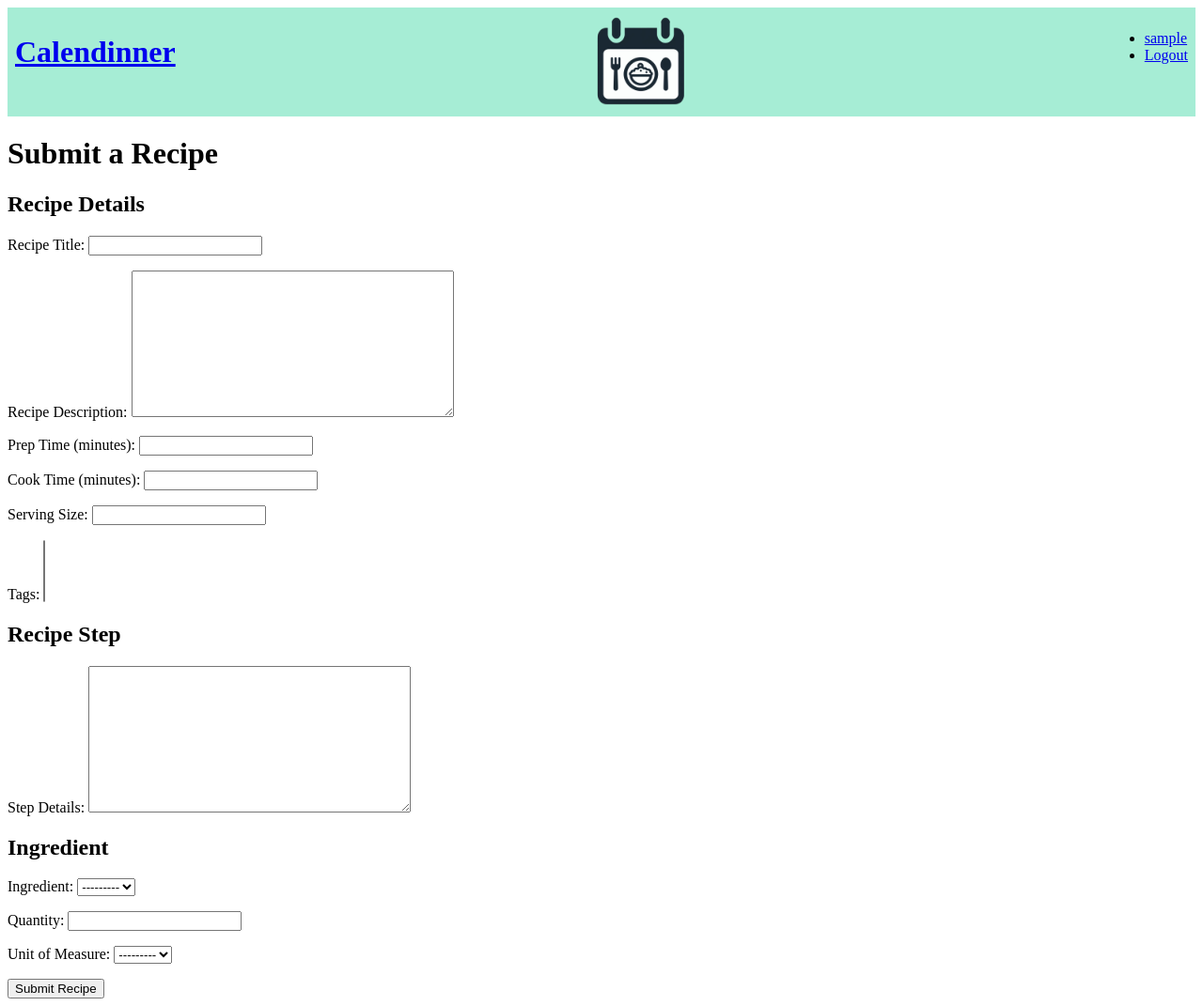
After one commit to tillerderek/final, a Django app: page /recipes/submit-recipe/ in a window 1280 px wide. The commit adds this page. Shown: the whole page at 94% size. Run offline with Django 5.2, Linux system fonts and the light colour scheme; the visitor is signed in with stand-in values (Sample User, id 1); data that the repository does not hold is empty.

Commit message:
form working in basic state for rec upload

```diff
--- a/calendinner/recipes/admin.py
+++ b/calendinner/recipes/admin.py
@@ -2,3 +2,9 @@ from django.contrib import admin
 from . import models
 # Register your models here.
 admin.site.register(models.Recipe)
+admin.site.register(models.Ingredient)
+admin.site.register(models.IngredientQuantity)
+admin.site.register(models.Tag)
+admin.site.register(models.RecipeTag)
+admin.site.register(models.UnitMeasure)
+admin.site.register(models.RecipeStep)
--- /dev/null
+++ b/calendinner/recipes/forms.py
@@ -0,0 +1,49 @@
+from django import forms
+from .models import Recipe, RecipeStep, Ingredient, UnitMeasure, IngredientQuantity
+
+class RecipeForm(forms.ModelForm):
+    title = forms.CharField(max_length=255, label="Recipe Title")
+    description = forms.CharField(widget=forms.Textarea, label="Recipe Description")
+    prep_time = forms.IntegerField(label="Prep Time (minutes)")
+    cook_time = forms.IntegerField(label="Cook Time (minutes)")
+    serving_size = forms.IntegerField(label="Serving Size")
+    # Assuming image upload functionality is implemented elsewhere
+    # image_filename = forms.ImageField(label="Recipe Image")
+
+    def clean_prep_time(self):
+        data = self.cleaned_data['prep_time']
+        if data < 0:
+            raise forms.ValidationError("Prep time cannot be negative.")
+        return data
+
+    def clean_cook_time(self):
+        data = self.cleaned_data['cook_time']
+        if data < 0:
+            raise forms.ValidationError("Cook time cannot be negative.")
+        return data
+
+    def clean_serving_size(self):
+        data = self.cleaned_data['serving_size']
+        if data <= 0:
+            raise forms.ValidationError("Serving size must be greater than 0.")
+        return data
+
+    class Meta:
+      model = Recipe
+      fields = ['title', 'description', 'prep_time', 'cook_time', 'serving_size', 'tags']
+
+class RecipeStepForm(forms.ModelForm):
+    step = forms.CharField(widget=forms.Textarea, label="Step Details")
+
+    class Meta:
+      model = RecipeStep
+      fields = ['step']
+
+class IngredientQuantityForm(forms.ModelForm):
+    ingredient = forms.ModelChoiceField(queryset=Ingredient.objects.all(), to_field_name='ingredient_name', label="Ingredient")
+    quantity = forms.IntegerField(label="Quantity")
+    unit_measure = forms.ModelChoiceField(queryset=UnitMeasure.objects.all(), label="Unit of Measure")
+
+    class Meta:
+      model = IngredientQuantity
+      fields = ['ingredient', 'quantity', 'unit_measure']
--- a/calendinner/recipes/models.py
+++ b/calendinner/recipes/models.py
@@ -9,16 +9,23 @@ class Recipe(models.Model):
     prep_time = models.IntegerField()
     cook_time = models.IntegerField()
     serving_size = models.IntegerField()
-    user_id_rec = models.ForeignKey(User, on_delete=models.CASCADE)
+    user = models.ForeignKey(User, on_delete=models.CASCADE)
     image_filename = models.CharField(max_length=255)
     tags = models.ManyToManyField("Tag", through="RecipeTag")
+    ingredients = models.ManyToManyField("Ingredient", through="IngredientQuantity")
 
     def __str__(self):
         return self.title
 
+class RecipeStep(models.Model):
+    recipe = models.ForeignKey(Recipe, on_delete=models.CASCADE, default=1)
+    step = models.CharField(max_length=2000)
+
+    def __str__(self):
+        return self.step
 
 class Ingredient(models.Model):
-    ingredient_name = models.CharField(max_length=255)
+    ingredient_name = models.CharField(max_length=255, unique=True)
 
     def __str__(self):
         return self.ingredient_name
@@ -31,14 +38,14 @@ class UnitMeasure(models.Model):
         return self.name
 
 
-class RecipeIngredient(models.Model):
-    ingredient_id_rpi = models.ForeignKey(Ingredient, on_delete=models.CASCADE)
+class IngredientQuantity(models.Model):
+    ingredient = models.ForeignKey(Ingredient, on_delete=models.CASCADE)
     quantity = models.IntegerField()
-    recipe_id_rpi = models.ForeignKey(Recipe, on_delete=models.CASCADE)
-    unit_measure_id_rpi = models.ForeignKey(UnitMeasure, on_delete=models.CASCADE)
+    recipe = models.ForeignKey(Recipe, on_delete=models.CASCADE)
+    unit_measure = models.ForeignKey(UnitMeasure, on_delete=models.CASCADE)
 
     def __str__(self):
-        return self.quantity
+        return f"{self.quantity} {self.unit_measure} of {self.ingredient}"
 
 
 class Tag(models.Model):
--- a/calendinner/recipes/templates/recipes/add-recipe.html
+++ /dev/null
@@ -1 +0,0 @@
-<h1>add recipe</h1>
--- /dev/null
+++ b/calendinner/recipes/templates/recipes/recipe-success.html
@@ -0,0 +1 @@
+<h1>yep</h1>
--- /dev/null
+++ b/calendinner/recipes/templates/recipes/submit-recipe.html
@@ -0,0 +1,21 @@
+{% extends "common/base.html" %}
+
+{% block content %}
+<h1>Submit a Recipe</h1>
+
+<form method="post" enctype="multipart/form-data">
+  {% csrf_token %}
+
+  <h2>Recipe Details</h2>
+  {{ recipe_form.as_p }}
+
+  <h2>Recipe Step</h2>
+  {{ step_form.as_p }}
+
+  <h2>Ingredient</h2>
+  {{ ingredient_form.as_p }}
+
+  <button type="submit">Submit Recipe</button>
+</form>
+
+{% endblock %}
--- a/calendinner/recipes/urls.py
+++ b/calendinner/recipes/urls.py
@@ -2,7 +2,9 @@ from django.urls import path
 from . import views
 
 urlpatterns = [
-    path("<int:recipe_id>/", views.recipe_card, name="recipe_card"),
-    path("recipe-detail/<int:recipe_id>/", views.recipe_detail, name="recipe_detail"),
-    path("add-recipe", views.add_recipe, name="add-recipe"),
+    # path("<int:recipe_id>/", views.recipe_card, name="recipe_card"),
+    # path("recipe-detail/<int:recipe_id>/", views.recipe_detail, name="recipe_detail"),
+    path('submit-recipe/', views.submit_recipe, name='submit_recipe'),
+    path('recipe-success/', views.recipe_success, name='recipe_success'),
+
 ]
--- a/calendinner/recipes/views.py
+++ b/calendinner/recipes/views.py
@@ -1,14 +1,41 @@
-from django.shortcuts import render
-from .models import Recipe
+from django.shortcuts import render, redirect
+from django.contrib.auth.decorators import login_required
+from .forms import RecipeForm, RecipeStepForm, IngredientQuantityForm
+from .models import Recipe, RecipeStep, IngredientQuantity, Ingredient
 
-def recipe_card(request, recipe_id):
-    recipe = Recipe.objects.get(pk=recipe_id)
-    return render(request, 'recipes/recipe_card.html', {'recipe': recipe})
+def recipe_success(request):
+    return render(request, 'recipes/recipe-success.html')
+
+@login_required
+def submit_recipe(request):
+    if request.method == 'POST':
+        recipe_form = RecipeForm(request.POST)
+        step_form = RecipeStepForm(request.POST)
+        ingredient_form = IngredientQuantityForm(request.POST)
 
 
-def recipe_detail(request, recipe_id):
-    recipe = Recipe.objects.get(pk=recipe_id)
-    return render(request, 'recipes/recipe-detail.html', {'recipe': recipe})
+        if all([recipe_form.is_valid(), step_form.is_valid(), ingredient_form.is_valid()]):
+            recipe = recipe_form.save(commit=False)
+            recipe.user = request.user
+            recipe.save()
+            step_form.save()
 
-def add_recipe(request):
-    return render(request, 'recipes/add-recipe.html')
+                # Get the ingredient instance from the form data
+            ingredient_instance = ingredient_form.cleaned_data['ingredient']
+            ingredient = ingredient_form.save(commit=False)
+            ingredient = ingredient_instance
+            ingredient.save()
+
+            return (redirect('recipe_success'))
+
+    else:
+        recipe_form = RecipeForm()
+        step_form = RecipeStepForm()
+        ingredient_form = IngredientQuantityForm()
+
+    context = {
+        'recipe_form': recipe_form,
+        'step_form': step_form,
+        'ingredient_form': ingredient_form,
+    }
+    return render(request, 'recipes/submit-recipe.html', context)
--- a/calendinner/users/templates/users/dashboard.html
+++ b/calendinner/users/templates/users/dashboard.html
@@ -5,5 +5,5 @@
   <li><a href="{% url 'preferences' %}">User/Dietary Preferences</a></li>
   <li><a href="{% url 'favorites' %}">Favorite Recipes</a></li>
   <li><a href="{% url 'uploaded' %}">Personal Recipes</a></li>
-  <li><a href="{% url 'add-recipe' %}">Add a Recipe</a></li>
+  <li><a href="{% url 'submit_recipe' %}">Add a Recipe</a></li>
 </ul>
```
Also changed, not shown: calendinner/recipes/migrations/0003_recipestep.py (added), calendinner/recipes/migrations/0004_recipestep_recipe_alter_recipestep_step.py (added), calendinner/recipes/migrations/0005_rename_recipeingredient_ingredientquantity_and_more.py (added), calendinner/recipes/migrations/0006_remove_recipestep_order.py (added), 1 other file.
